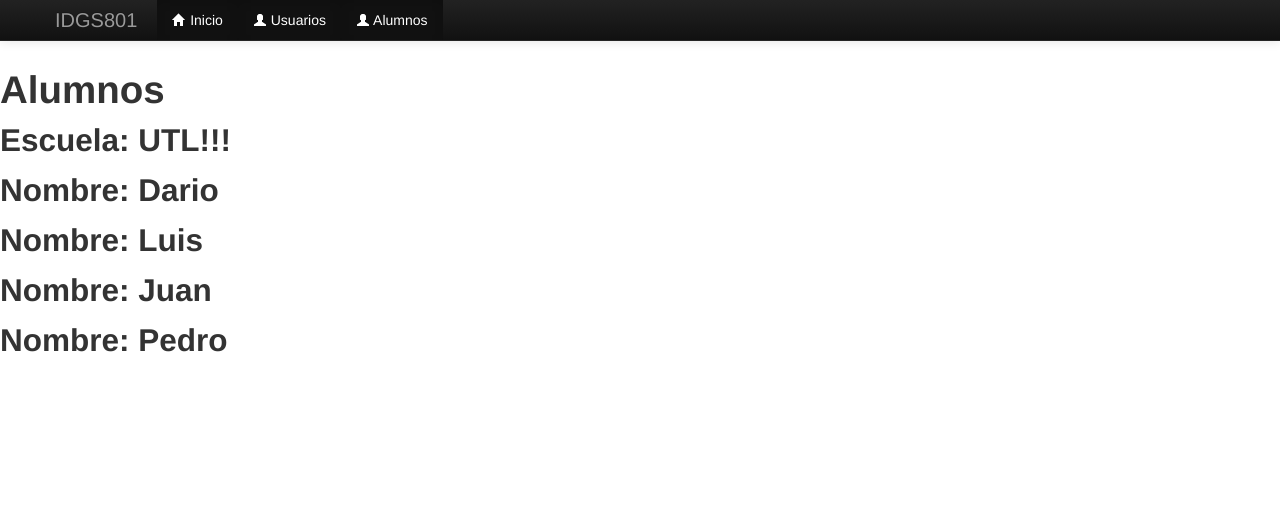
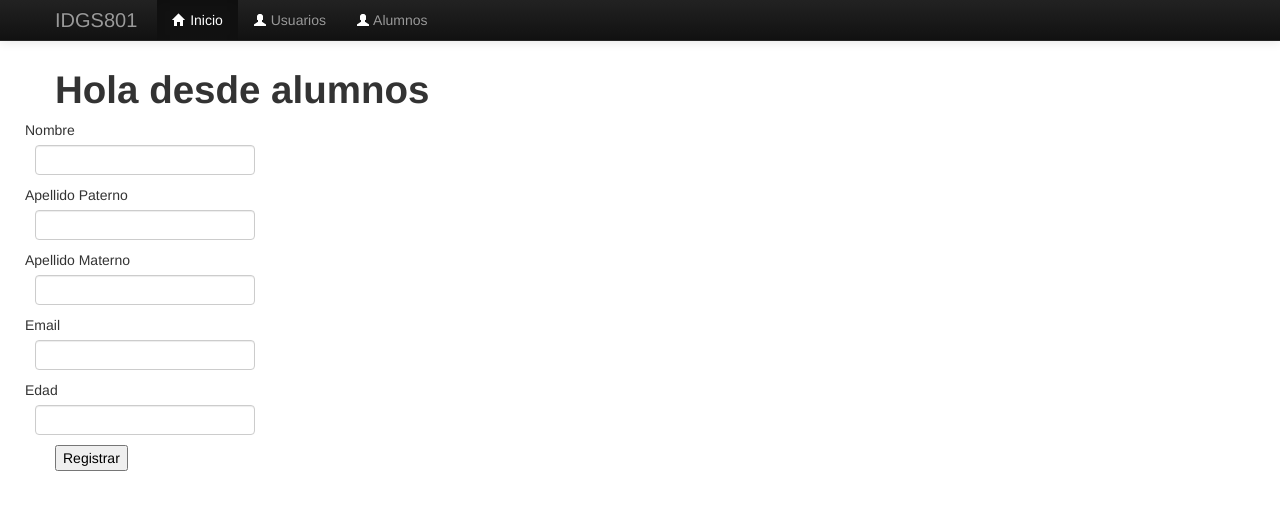
Before and after one commit to IDGS-801-21000013/introFlaskIDGS801, a Flask app: page /alumnos in a window 1280 px wide. Shown: the top 510 px of the page. Run offline with Flask 3, Linux system fonts and the light colour scheme; some libraries are stand-ins or nearby versions.

Commit message:
UAAP_29/01/2024 formulario

```diff
--- a/forms.py
+++ b/forms.py
@@ -1,7 +1,13 @@
 from wtforms import Form
-from wtforms import StringField, TelField, EmailField
+from flask_wtf import FlaskForm
+from wtforms import StringField, TelField, EmailField, IntegerField
+from wtforms import EmailField
+# Aqui agregegaremos los campos que sean obligatorios y el email
+from wtforms.validators import DataRequired, Email
 
 class UserForm(Form):
     nombre=StringField("Nombre")
-    email=StringField("Email") #Crear campo de validacion correcto
     a_paterno=StringField("Apellido Paterno")
+    a_materno=StringField("Apellido Materno")
+    email=EmailField("Email")
+    edad=IntegerField("Edad")
--- a/main.py
+++ b/main.py
@@ -1,4 +1,5 @@
 from flask import Flask, render_template, request
+from forms import UserForm
 
 app = Flask(__name__)
 
@@ -6,11 +7,16 @@ app = Flask(__name__)
 def index():
     return render_template("index.html")
 
-@app.route("/alumnos")
+@app.route("/alumnos",methods=["GET","POST"])
 def alumnos():
-    escuela="UTL!!!"
-    nombres=["Dario","Luis","Juan","Pedro"]
-    return render_template("alumnos.html",escuela=escuela,nombres=nombres)
+    # escuela="UTL!!!"
+    # nombres=["Dario","Luis","Juan","Pedro"]
+    # return render_template("alumnos.html",escuela=escuela,nombres=nombres)
+    alumno_clase = UserForm(request.form)
+    if request.method == "POST":
+        pass
+
+    return render_template("alumnos.html",form=alumno_clase)
 
 @app.route("/maestros")
 def maestros():
@@ -73,5 +79,9 @@ def suma(n1,n2):
 def default(d="Dario"):
     return "El nombre de usuario es: "+d
 
+
+
+
+
 if __name__ == "__main__":
     app.run(debug=True)
--- /dev/null
+++ b/templates/_macros.html
@@ -0,0 +1,15 @@
+{% macro datos(name,placeholder,type='text', class='') %}
+
+<span >
+    <label for="{{name}}">{{name}}</label>
+    <input name="{{name}}" type="{{type}}" placeholder="{{placeholder}}" class="{{class}}" />
+</span>
+
+
+{% endmacro %}
+
+
+{% macro camposNuevos(field) %}
+<td>{{field.label}}</td>
+<dd>{{field(**kwargs) | safe }}</dd>
+{% endmacro %}
--- a/templates/alumnos.html
+++ b/templates/alumnos.html
@@ -1,13 +1,48 @@
 {% extends "layout2.html" %}
 {% block content %}
-            <div class="">
+            <!-- <div class="">
                 <h1 >Alumnos</h2>
                 <h2>Escuela: {{escuela}}</h2>
-            </div>
+            </div> -->
 
-            {% for nombres in nombres %}
+            <!-- {% for nombres in nombres %}
             <div class="">
                 <h2>Nombre: {{nombres}}</h2>
             </div>
-            {% endfor %}
+            {% endfor %} -->
+{% import '_macros.html' as macros %}
+            <h1>Hola desde alumnos</h1>
+
+            <form action="" method="POST" novalidate>
+                <div class="row control-row">
+                    <div class="form-group col-xs-12 floating-label-form-group controls">
+                        {{macros.camposNuevos(form.nombre, class="form-control")}}
+                    </div>
+                </div>
+                <div class="row control-row">
+                    <div class="form-group col-xs-12 floating-label-form-group controls">
+                        {{macros.camposNuevos(form.a_paterno, class="form-control")}}
+                    </div>
+                </div>
+                <div class="row control-row">
+                    <div class="form-group col-xs-12 floating-label-form-group controls">
+                        {{macros.camposNuevos(form.a_materno, class="form-control")}}
+                    </div>
+                </div>
+                <div class="row control-row">
+                    <div class="form-group col-xs-12 floating-label-form-group controls">
+                        {{macros.camposNuevos(form.email, class="form-control")}}
+                    </div>
+                </div>
+                <div class="row control-row">
+                    <div class="form-group col-xs-12 floating-label-form-group controls">
+                        {{macros.camposNuevos(form.edad, class="form-control")}}
+                    </div>
+                </div>
+                <!-- {{macros.datos('Nombre','NOMBRE', class="form-group") }}
+                {{macros.datos('Sueldo', '0.0', 'number', class="form-group") }} -->
+
+                <input type="submit" id="btn1" name="btn1" value="Registrar">
+            </form>
+
 {% endblock %}
--- a/templates/layout2.html
+++ b/templates/layout2.html
@@ -27,14 +27,14 @@
                         </a>
                     </li>
 
-                    <li class="active">
+                    <li class="">
                         <a href="">
                             <i class="icon-user icon-white"></i>
                             Usuarios
                         </a>
                     </li>
 
-                    <li class="active">
+                    <li class="">
                         <a href="">
                             <i class="icon-user icon-white"></i>
                             Alumnos
@@ -47,9 +47,10 @@
         </div>
     </nav>
 
-    {% block content %}
+    <div class='container'>
+        {% block content  %}
 
-    {% endblock %}
-
+        {% endblock %}
+    </div>
 </body>
 </html>
```
